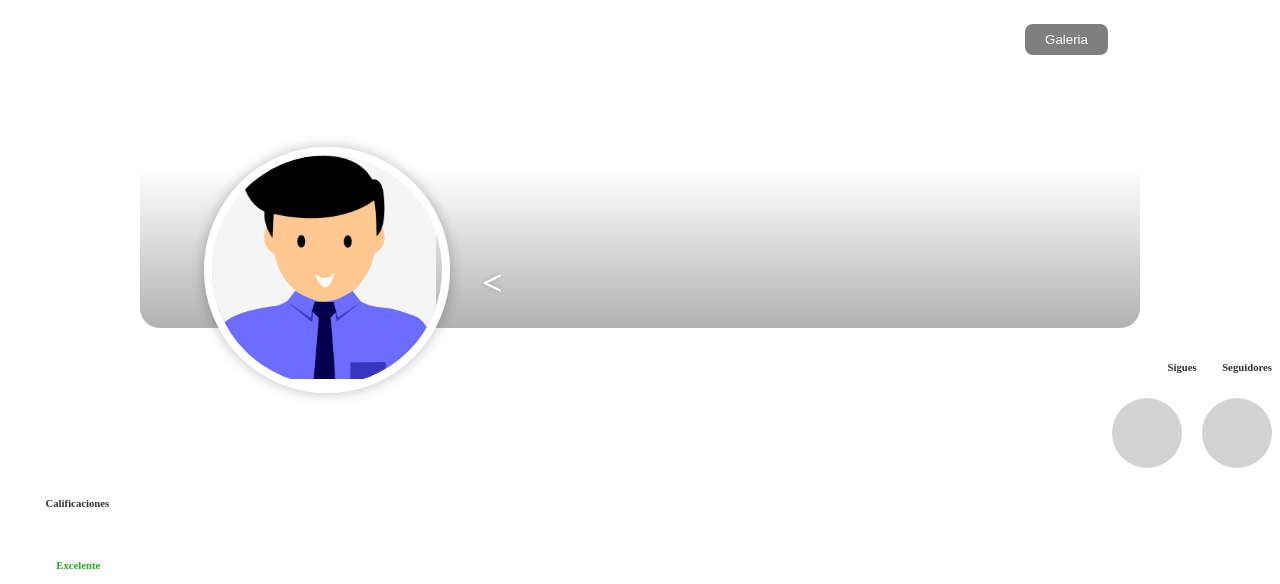
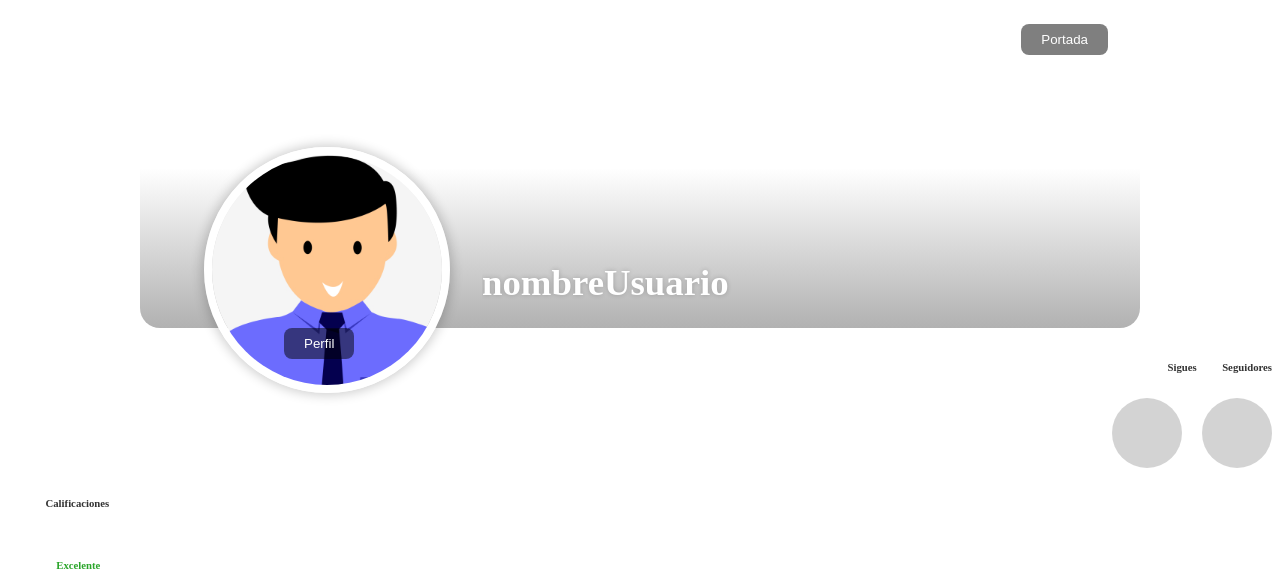
Before and after one commit to K070M1/ProtoChamba, a PHP site: page /views/perfil-view.php in a window 1280 px wide. Shown: the top 584 px of the page. Run offline with PHP 8.4, Linux system fonts and the light colour scheme.

Commit message:
perfil update

```diff
--- a/dist/css/pages/perfil.css
+++ b/dist/css/pages/perfil.css
@@ -54,8 +54,9 @@
   box-shadow: 0 0 12px 2px rgba(0, 0, 0, .2);
 }
 .perfil-usuario .avatar-perfil img{
-  width: 14em;
+  width: 15em;
 }
+
 
 
 .perfil-usuario .cambiar-foto {
@@ -79,10 +80,10 @@
   margin-bottom: .5rem;
   font-size: 2rem;
 }
-.perfil-usuario .avatar-perfil:hover .cambiar-foto {
+/* .perfil-usuario .avatar-perfil:hover .cambiar-foto {
   transform: translateY(0);
   opacity: 1;
-}
+} */
 .perfil-usuario .datos-perfil {
   position: absolute;
   display: block;
@@ -94,6 +95,8 @@
   padding-bottom: 1rem;
   padding-right: 1rem;
 }
+
+
 .perfil-usuario .titulo-usuario {
   font-size: 2.3rem;
   white-space: nowrap;
@@ -107,6 +110,20 @@
   position: absolute;
   right: 2rem;
   top: 1rem;
+}
+.perfil-usuario .btn-pe {
+  display: block;
+  position: absolute;
+  left: 9rem;
+  top: 20rem;
+}
+.perfil-usuario .btn-pe button {
+  border: 0;
+  padding: 8px 20px;
+  border-radius: 8px;
+  background-color: rgba(0, 0, 0, .5);
+  color: #fff;
+  cursor: pointer;
 }
 .perfil-usuario .opcciones-perfil button {
   border: 0;
@@ -140,6 +157,11 @@
   }
   .perfil-usuario .portada-perfil {
       height: 28rem;
+  }
+
+  .perfil-usuario .btn-pe {
+    left: 14rem;
+    top: 28rem;
   }
 
 }
@@ -389,6 +411,7 @@
 
 }
 
+
 /* Mobile */
 @media (max-width: 400px) {
 
@@ -414,6 +437,12 @@
   .row .col-xs-6{
     width: 150px;
   }
+
+  .perfil-usuario .btn-pe {
+    left: 8rem;
+    top: 28rem;
+  }
+
 
 }
 
@@ -450,7 +479,3 @@
   color: #fff;
   background: #3498db;
 }
-
-.dark-mode .profile-intro i{
-  color: #fff;
-}
--- a/dist/js/pages/perfil.js
+++ b/dist/js/pages/perfil.js
@@ -1,4 +1,10 @@
 $(document).ready(function(){
+
+  //ABRIR IMAGEN PERFIL
+  function abrirImagen(){
+    $("input[name='archivoImagen']").trigger("click");
+  }
+
 
   $("#btnborrar").click(function(){
     Swal.fire({
@@ -110,4 +116,6 @@ $(document).ready(function(){
   });
 
 
+  $("#fileSelector").click(abrirImagen);
+
 });
--- a/views/perfil-view.php
+++ b/views/perfil-view.php
@@ -9,21 +9,22 @@
         <div class="contenedor-perfil">
           <div class="portada-perfil">
 
-            <div class="sombra"></div>
+          <div class="sombra"></div>
             <div class="avatar-perfil">
               <img src="./dist/img/user1.jpg" alt="">
               <!-- <i class="fa-solid fa-camera"></i> -->
-              <a href="#" class="cambiar-foto">
-                  <i class="fas fa-camera"></i>
-                  <span>Cambiar foto</span>
-                  <div type="file"></div>
-              </a>
+            </div>
+            <div class="btn-pe">
+              <button class="btn btn-outline-secondary btn-sm " id="fileSelector"><i class="fas fa-camera"></i>  Perfil</button>
+            </div>
+            <div class="btnfile" style="display: none;">
+              <input type="file" id="fileFotografia" accept=".jpg" name="archivoImagen">
             </div>
             <div class="datos-perfil">
-              <h4 class="titulo-usuario" id="nombreUsu"><</h4>
+              <h4 class="titulo-usuario" id="nombreUsu">nombreUsuario</h4>
             </div>
             <div class="opcciones-perfil">
-              <button type="">Galeria</button>
+              <button type=""><i class="fas fa-camera"></i>  Portada</button>
             </div>
           </div>
         </div>
@@ -269,7 +270,7 @@
         </ul>
         <div class="tab-content" id="pills-tabContent">
           <div class="tab-pane fade show active" id="pills-home" role="tabpanel" aria-labelledby="pills-home-tab">
-            <ul style="margin: auto;">
+            <!-- <ul style="margin: auto;">
               <li><i class="fas fa-male"></i>Flores Palomino Jesus Manuel</li>
               <hr>
               <li><i class="fas fa-female"></i>Anton Quispe Maria Anabel</li>
@@ -279,7 +280,7 @@
               <li><i class="fas fa-female"></i>Garcia Perez Lucia</li>
               <hr>
               <li><i class="fas fa-male"></i>Carbajal Flores Miguel Fernando</li>
-            </ul>
+            </ul> -->
           </div>
           <div class="tab-pane fade" id="pills-profile" role="tabpanel" aria-labelledby="pills-profile-tab">
             <ul>
@@ -317,7 +318,7 @@
 
       <!-- configuración nav -->
       <div class="tab-pane fade" id="nav-servicios" role="tabpanel" aria-labelledby="nav-servicios-tab">
-        ADS
+        ADSservicios
       </div>
       <!-- fin configuración nav -->
 
```
Also changed, not shown: controller/CFollower.php (added, +38 -0 lines), controller/CUser.php (+10 -0 lines), database/1. database.sql (+11 -0 lines), database/3. Store procedure.sql (+18 -15 lines), model/User.php (+11 -0 lines).
